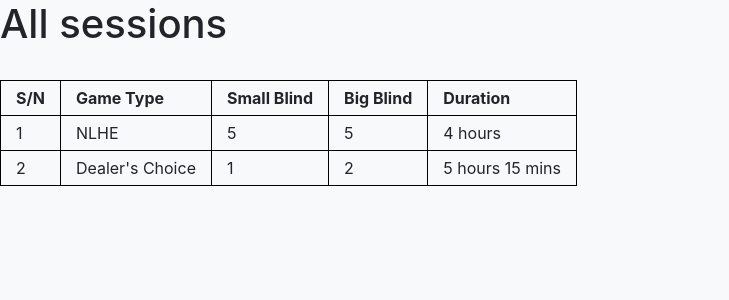
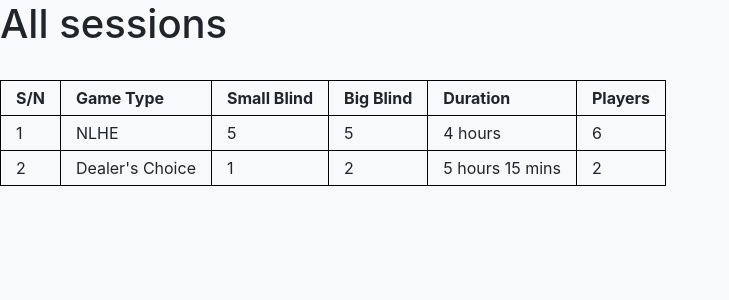
Before and after one commit to wyxlester/poker_manager, a Django app: page /poker_host/sessions/ in a window 1280 px wide. Shown: the top 300 px of the page, without its empty margins (0-729 px from the left). Run offline with Django 4.2, Linux system fonts and the light colour scheme; data comes from the database, SQL or seed files in the repository; both versions use the stored data as it was after the commit.

Commit message:
add logic to calculate number of players for each session, render in template.

```diff
--- a/poker_host/models.py
+++ b/poker_host/models.py
@@ -56,6 +56,9 @@ class Session(models.Model):
 
         super().save(*args, **kwargs)
 
+    def get_player_session_count(self):
+        return self.playersession_set.count()
+
 
 class RebuyEvent(models.Model):
     player_session = models.ForeignKey(
--- a/poker_host/templates/poker_host/sessions.html
+++ b/poker_host/templates/poker_host/sessions.html
@@ -12,6 +12,7 @@
         <th>Small Blind</th>
         <th>Big Blind</th>
         <th>Duration</th>
+        <th>Players</th>
       </tr>
     </theader>
     <tbody>
@@ -27,6 +28,7 @@
             {{ session.duration_minutes }} mins
           {% endif %}
         </td>
+        <td>{{ session.get_player_session_count }}</td>
       </tr>
       {% empty %}
         <tr>
```
Also changed, not shown: db.sqlite3.
